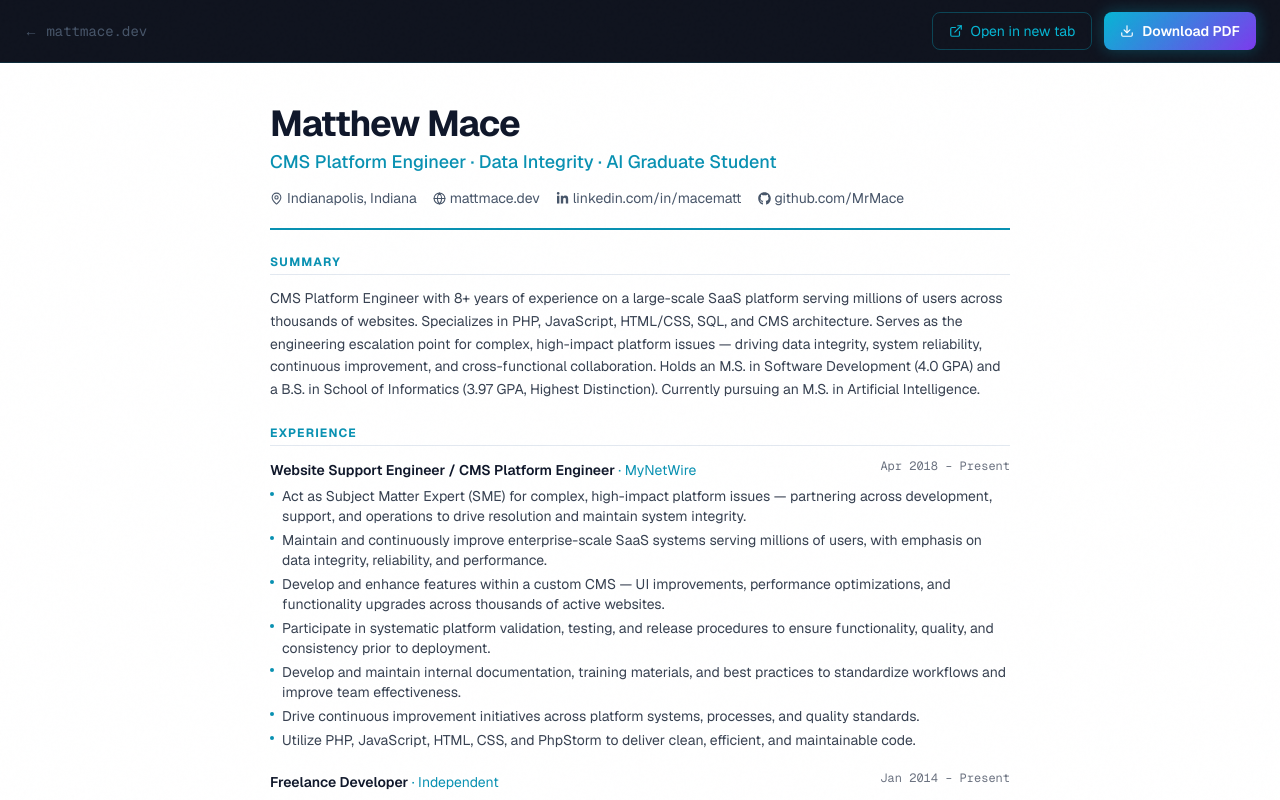
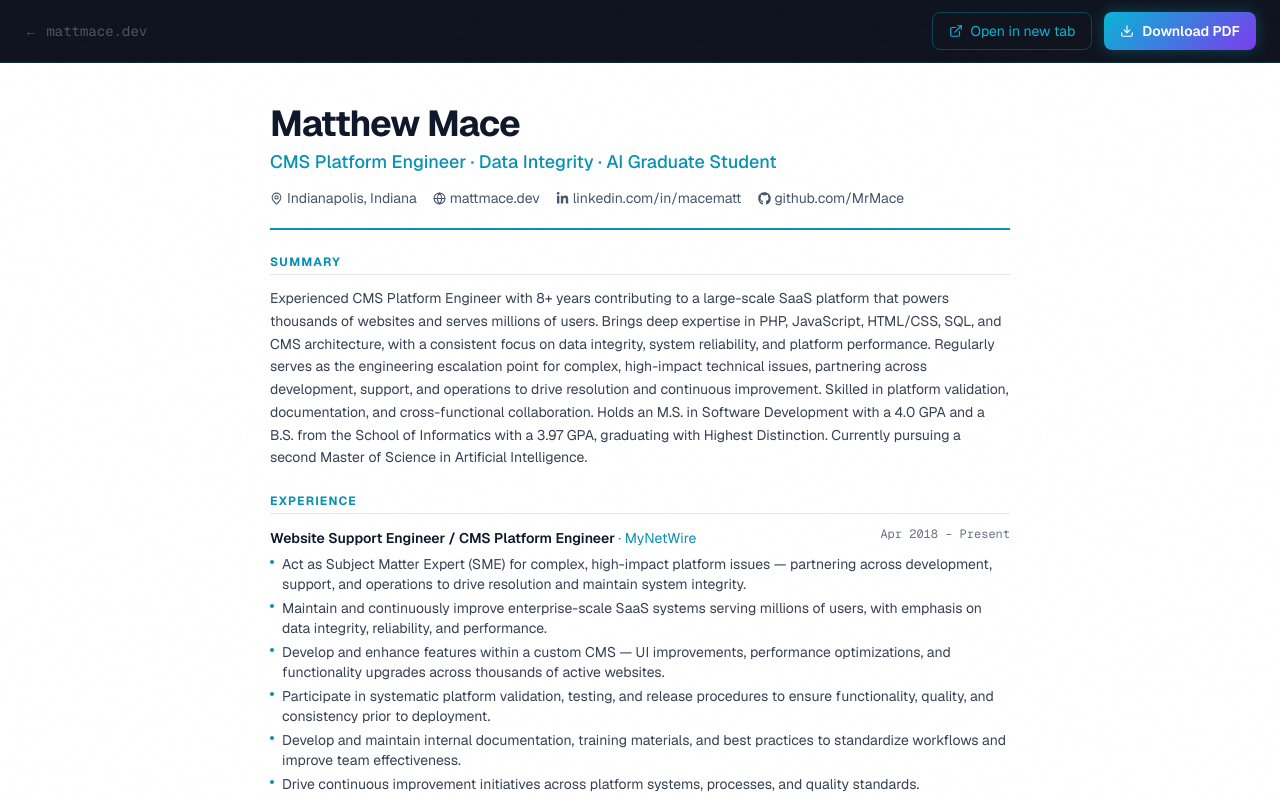
Before and after one commit to MrMace/portfolio, a Next.js app: page /resume in a window 1280 px wide. Shown: the top 800 px of the page. Built offline with nearby package versions, Linux system fonts and the light colour scheme.

Commit message:
Rewrite resume summary, no em dashes

```diff
--- a/app/resume/page.tsx
+++ b/app/resume/page.tsx
@@ -106,12 +106,14 @@ export default function Resume() {
           {/* Summary */}
           <Section title="Summary">
             <p className="text-sm leading-relaxed" style={{ color: "#374151" }}>
-              CMS Platform Engineer with 8+ years of experience on a large-scale SaaS platform serving millions of users
-              across thousands of websites. Specializes in PHP, JavaScript, HTML/CSS, SQL, and CMS architecture.
-              Serves as the engineering escalation point for complex, high-impact platform issues — driving data integrity,
-              system reliability, continuous improvement, and cross-functional collaboration. Holds an M.S. in Software
-              Development (4.0 GPA) and a B.S. in School of Informatics (3.97 GPA, Highest Distinction). Currently
-              pursuing an M.S. in Artificial Intelligence.
+              Experienced CMS Platform Engineer with 8+ years contributing to a large-scale SaaS platform that powers
+              thousands of websites and serves millions of users. Brings deep expertise in PHP, JavaScript, HTML/CSS,
+              SQL, and CMS architecture, with a consistent focus on data integrity, system reliability, and platform
+              performance. Regularly serves as the engineering escalation point for complex, high-impact technical issues,
+              partnering across development, support, and operations to drive resolution and continuous improvement.
+              Skilled in platform validation, documentation, and cross-functional collaboration. Holds an M.S. in Software
+              Development with a 4.0 GPA and a B.S. from the School of Informatics with a 3.97 GPA, graduating with
+              Highest Distinction. Currently pursuing a second Master of Science in Artificial Intelligence.
             </p>
           </Section>
 
```
